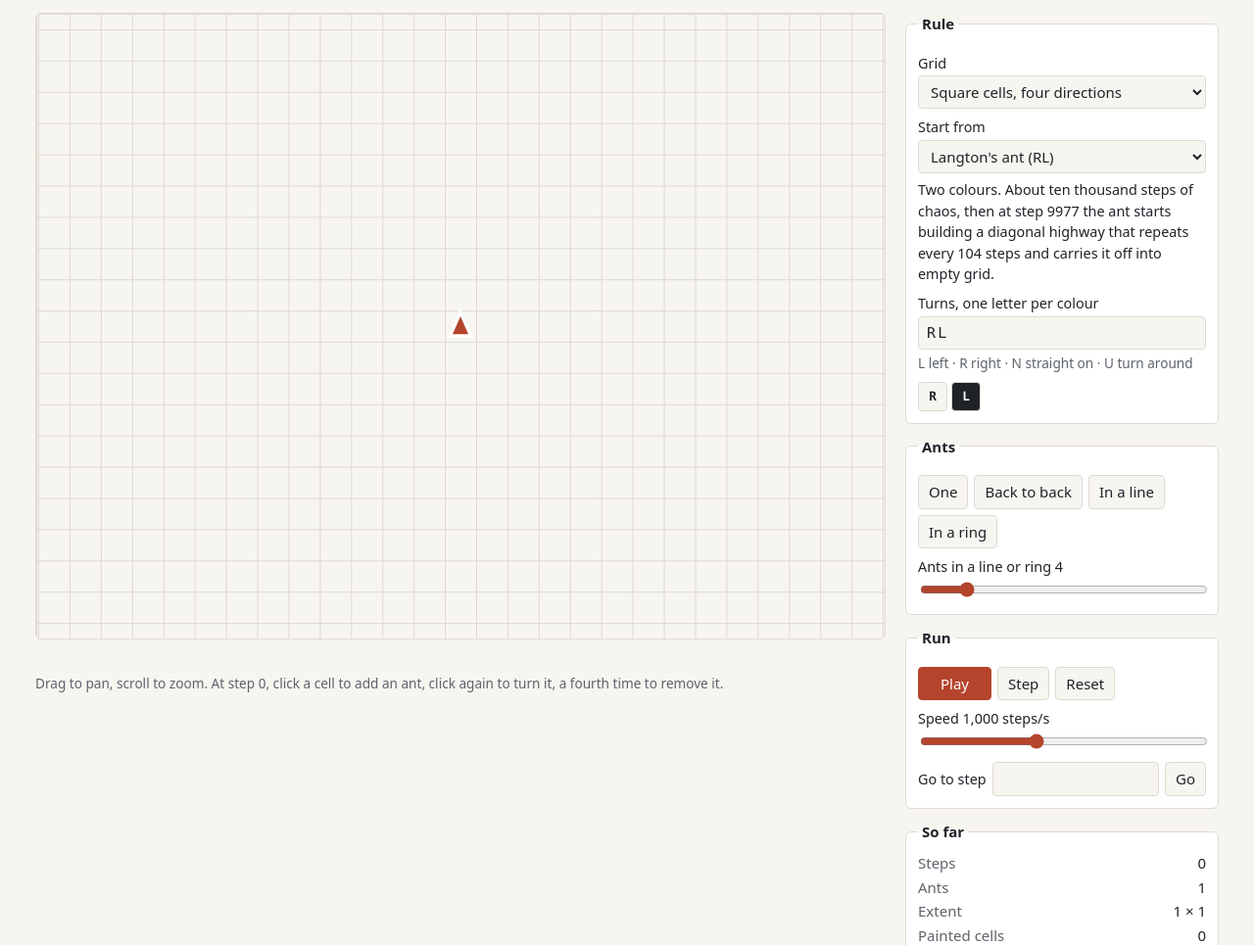
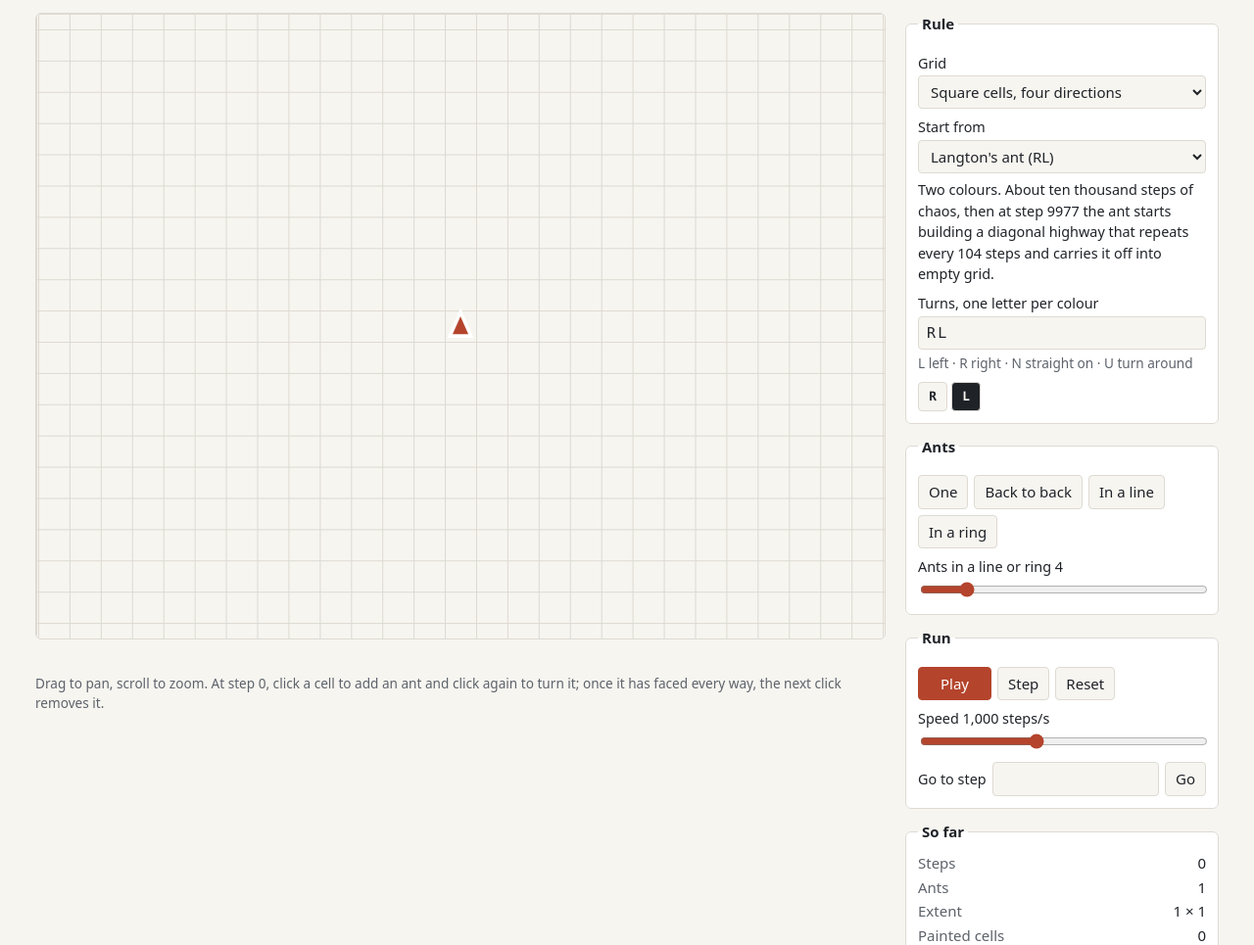
Before and after one commit to fushanbobfan/turmite, a website with bundled scripts: page index.html in a window 1280 px wide. Shown: the part 135-1100 px from the top of the page at 98% size. Built offline with nearby package versions, Linux system fonts and the light colour scheme.

Commit message:
Word the placement hint so it holds for six directions as well as four

```diff
--- a/index.html
+++ b/index.html
@@ -22,8 +22,8 @@
         <canvas id="board" role="img" aria-label="Grid painted by the ants"></canvas>
         <p class="status" id="status" aria-live="polite"></p>
         <p class="hint">
-          Drag to pan, scroll to zoom. At step 0, click a cell to add an ant, click again to turn it, a fourth
-          time to remove it.
+          Drag to pan, scroll to zoom. At step 0, click a cell to add an ant and click again to turn it; once it
+          has faced every way, the next click removes it.
         </p>
       </section>
 
```
